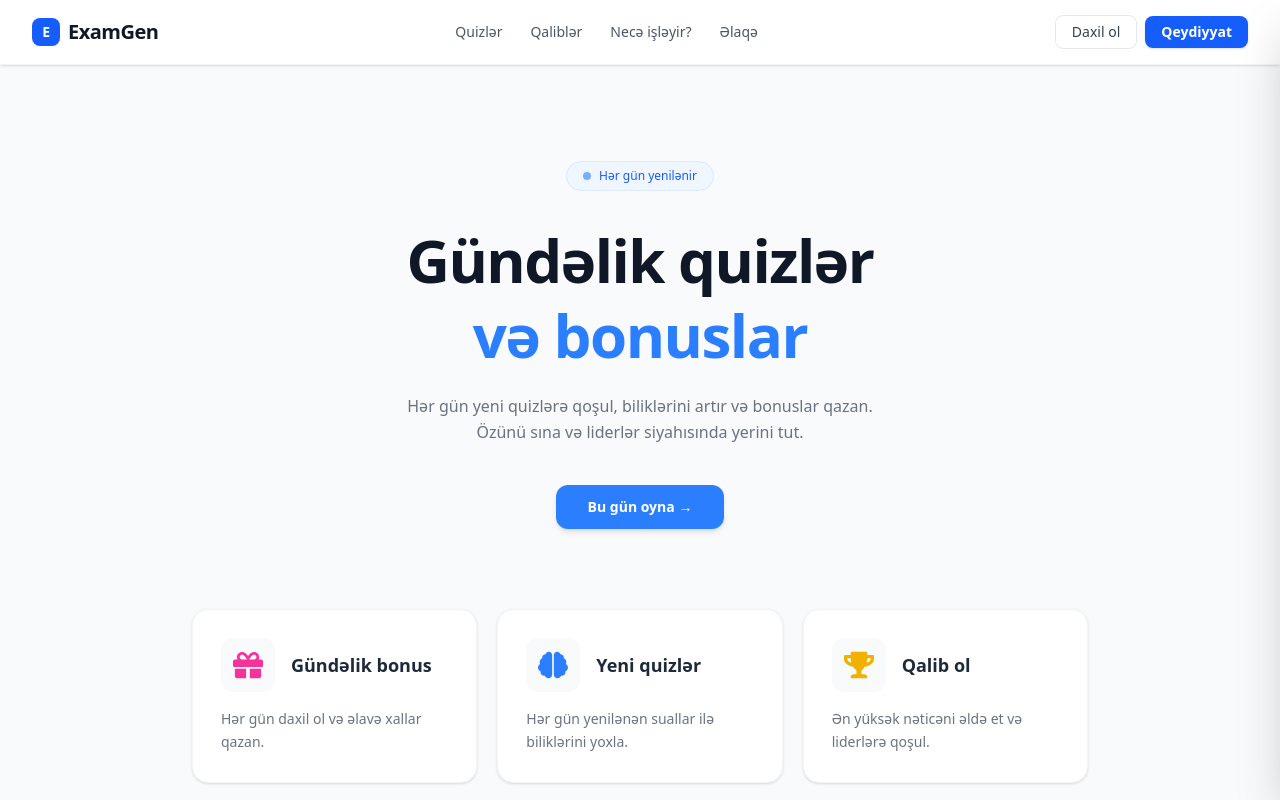
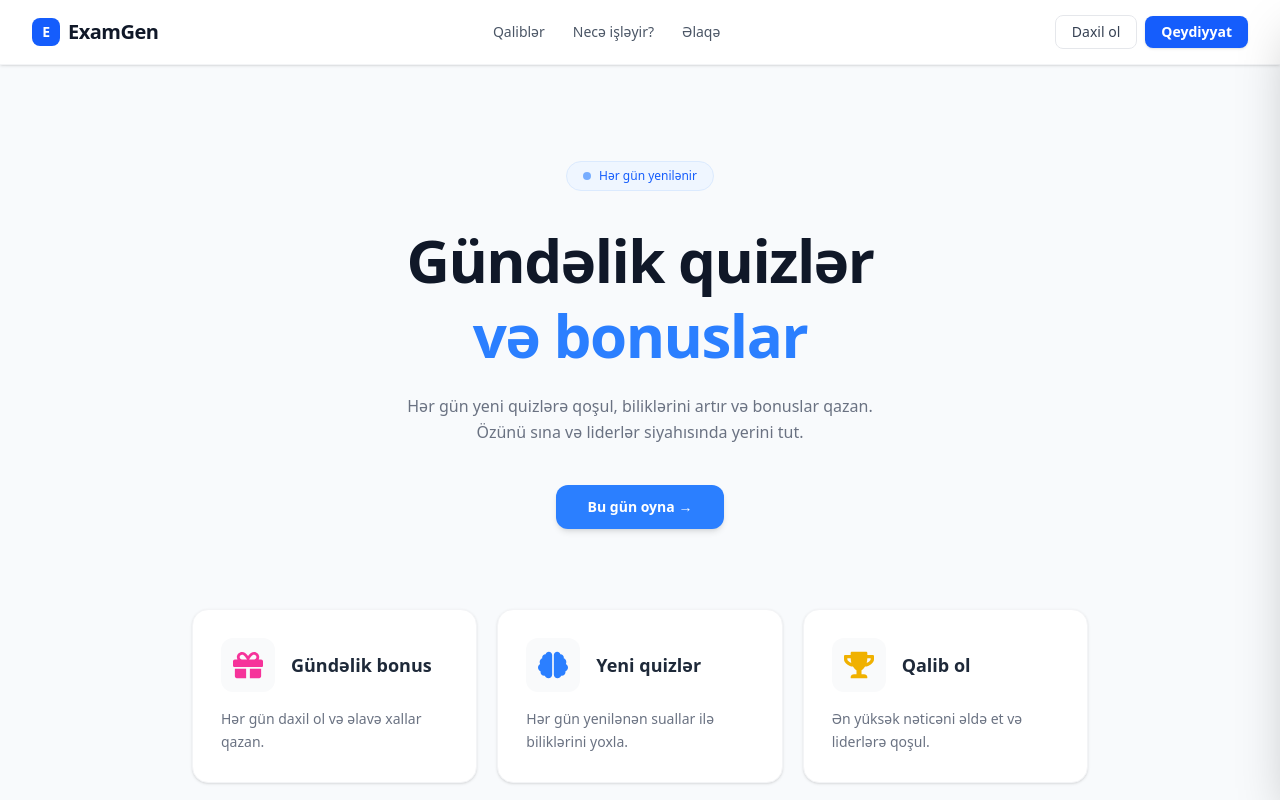
Before and after one commit to Aghakarim-23/exam-frontend, a React (Vite) app: page / in a window 1280 px wide. Shown: the top 800 px of the page. Built offline with nearby package versions, Linux system fonts and the light colour scheme; no server answers.

Commit message:
hide quizzes link from navbar

```diff
--- a/src/components/Header.jsx
+++ b/src/components/Header.jsx
@@ -6,7 +6,7 @@ import { useState } from "react";
 import { FiUser } from "react-icons/fi";
 
 const NAV_LINKS = [
-  { href: "#quizs", label: "Quizlər" },
+  // { href: "#quizs", label: "Quizlər" },
   { href: "#winners", label: "Qaliblər" },
   { href: "#how-it-works", label: "Necə işləyir?" },
   { href: "#contact", label: "Əlaqə" },
```
